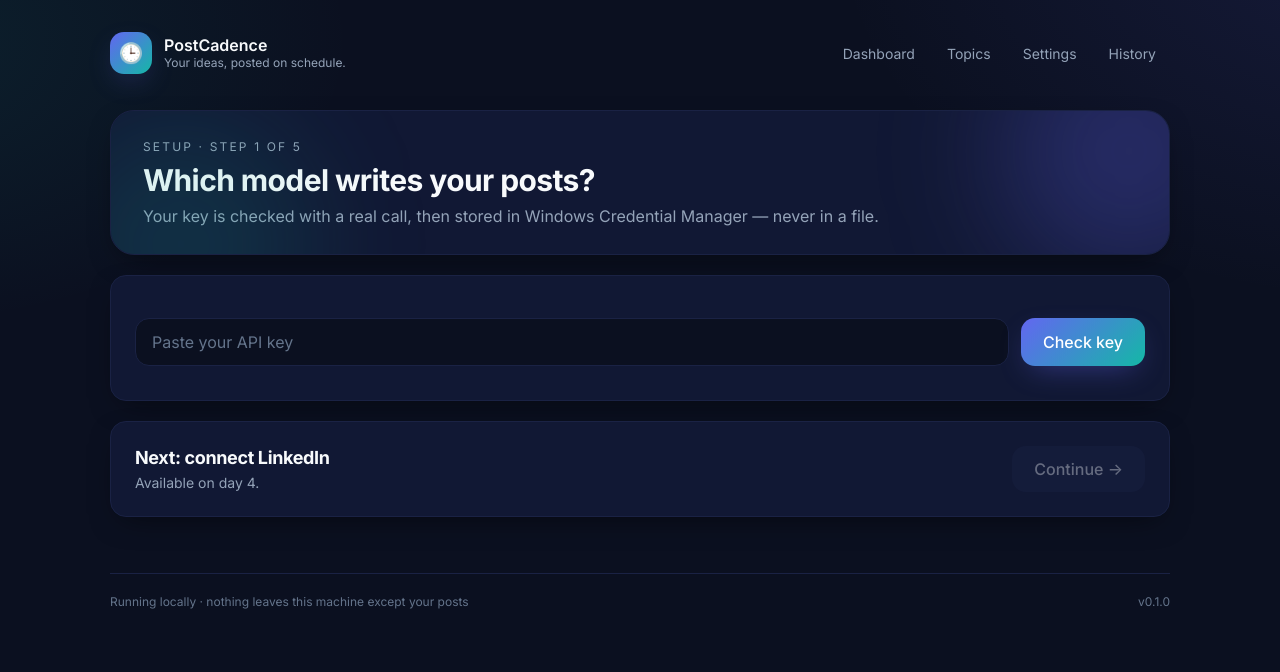
After one commit to sud018/postcadence, a FastAPI app: template web/templates/pages/setup.html in a window 1280 px wide. The commit adds this page. Shown: the top 672 px of the page. Run offline with FastAPI, Linux system fonts and the light colour scheme; the template is opened without the code that fills it, so the values that code supplies are empty.

Commit message:
U3: setup wizard - provider cards, live key check, model list

```diff
--- a/agent/llm/base.py
+++ b/agent/llm/base.py
@@ -29,5 +29,9 @@ class LLMProvider(ABC):
         reply = self.generate("Reply with the single word: ready", max_tokens=10)
         return reply.strip()
 
+    def models(self) -> list[str]:
+        """Model ids this key can use. Providers override; the default is honest about knowing one."""
+        return [self.default_model] if self.default_model else []
+
     def __repr__(self) -> str:
         return f"<{self.__class__.__name__} model={self.model!r}>"
--- a/web/app.py
+++ b/web/app.py
@@ -17,10 +17,11 @@ def create_app() -> FastAPI:
     app = FastAPI(title="PostCadence", version=__version__, docs_url=None, redoc_url=None)
     app.mount("/static", StaticFiles(directory=str(WEB_DIR / "static")), name="static")
 
-    from web.routers import dashboard, topics
+    from web.routers import dashboard, topics, wizard
 
     app.include_router(dashboard.router)
     app.include_router(topics.router)
+    app.include_router(wizard.router)
     return app
 
 
--- /dev/null
+++ b/web/routers/wizard.py
@@ -0,0 +1,111 @@
+"""Setup wizard: pick a provider, prove the key works, choose a model."""
+from __future__ import annotations
+
+from fastapi import APIRouter, Form, Request
+from fastapi.responses import HTMLResponse
+
+from agent.config import PROVIDERS, load_config, save_config
+from agent.llm import KEY_NAMES, get_provider
+from agent.llm.base import AuthError, LLMError
+from agent.secrets_store import get_secret, mask, set_secret
+from web.app import templates
+
+router = APIRouter(prefix="/setup")
+
+PROVIDER_CARDS = [
+    {"id": "openai", "name": "OpenAI", "note": "GPT-4o and friends", "icon": "🟢",
+     "help": "platform.openai.com → API keys"},
+    {"id": "anthropic", "name": "Anthropic", "note": "Claude models", "icon": "🟣",
+     "help": "console.anthropic.com → API keys"},
+    {"id": "gemini", "name": "Google", "note": "Gemini models", "icon": "🔵",
+     "help": "aistudio.google.com → Get API key"},
+    {"id": "ollama", "name": "Ollama", "note": "Runs on this machine, free", "icon": "⚪",
+     "help": "No key needed. Cloud posting will not work with this."},
+]
+
+
+def _state() -> dict:
+    """What the wizard already knows, read from the real config and keyring."""
+    cfg = load_config()
+    key_name = KEY_NAMES.get(cfg.llm_provider)
+    key = get_secret(key_name) if key_name else None
+    return {
+        "cfg": cfg,
+        "providers": PROVIDER_CARDS,
+        "selected": cfg.llm_provider,
+        "key_set": bool(key) or key_name is None,
+        "masked": mask(key) if key else "",
+    }
+
+
+@router.get("", response_class=HTMLResponse)
+def page(request: Request) -> HTMLResponse:
+    return templates.TemplateResponse(request=request, name="pages/setup.html", context=_state())
+
+
+@router.post("/provider", response_class=HTMLResponse)
+def save_provider(request: Request, provider: str = Form(...), api_key: str = Form("")) -> HTMLResponse:
+    """Validate the key with a real call before storing anything."""
+    if provider not in PROVIDERS:
+        return _result(request, error=f"Unknown provider {provider!r}.")
+
+    key_name = KEY_NAMES.get(provider)
+    api_key = api_key.strip()
+
+    if key_name and not api_key:
+        api_key = get_secret(key_name) or ""
+        if not api_key:
+            return _result(request, error="Paste a key to continue.")
+
+    cfg = load_config()
+    cfg.llm_provider = provider
+    probe = _probe(provider, api_key, cfg.llm_model)
+
+    if probe["error"]:
+        return _result(request, error=probe["error"])
+
+    if key_name and api_key:
+        set_secret(key_name, api_key)
+    cfg.llm_model = ""              # the old model may not exist on the new provider
+    save_config(cfg)
+
+    return _result(request, reply=probe["reply"], models=probe["models"], provider=provider)
+
+
+def _probe(provider: str, api_key: str, model: str) -> dict:
+    """One live call: does the key work, and what models can it use?"""
+    from agent.config import Config
+
+    trial = Config(llm_provider=provider, llm_model=model)
+    try:
+        # build the provider directly so an unsaved key can be tested
+        if provider == "openai":
+            from agent.llm.openai_p import OpenAIProvider
+            worker = OpenAIProvider(api_key, model)
+        else:
+            worker = get_provider(trial)
+        return {"reply": worker.check(), "models": worker.models(), "error": ""}
+    except AuthError as exc:
+        return {"reply": "", "models": [], "error": str(exc)}
+    except LLMError as exc:
+        return {"reply": "", "models": [], "error": str(exc)}
+
+
+def _result(request: Request, reply: str = "", models: list[str] | None = None,
+            provider: str = "", error: str = "") -> HTMLResponse:
+    cfg = load_config()
+    return templates.TemplateResponse(
+        request=request,
+        name="partials/provider_result.html",
+        context={"reply": reply, "models": models or [], "error": error,
+                 "provider": provider or cfg.llm_provider, "chosen": cfg.llm_model},
+    )
+
+
+@router.post("/model", response_class=HTMLResponse)
+def save_model(request: Request, model: str = Form(...)) -> HTMLResponse:
+    cfg = load_config()
+    cfg.llm_model = model.strip()
+    save_config(cfg)
+    return templates.TemplateResponse(
+        request=request, name="partials/model_saved.html", context={"model": cfg.llm_model})
--- a/web/static/css/app.css
+++ b/web/static/css/app.css
@@ -171,3 +171,21 @@ h1,h2,h3 { color:var(--white); margin:0; letter-spacing:-.02em; }
 .flash { margin:16px 24px 0; padding:11px 16px; border-radius:12px; font-size:14px; }
 .flash-ok  { background:rgba(20,184,166,.12); border:1px solid rgba(20,184,166,.30); color:var(--teal-400); }
 .flash-bad { background:rgba(251,113,133,.12); border:1px solid rgba(251,113,133,.30); color:var(--rose); }
+
+/* setup wizard ------------------------------------------------------------- */
+.cards { display:grid; grid-template-columns:repeat(auto-fit,minmax(160px,1fr)); gap:12px; }
+.pcard {
+  padding:18px; border-radius:16px; cursor:pointer; text-align:center;
+  background:var(--ink-900); border:1.5px solid var(--ink-700); transition:.18s;
+}
+.pcard:hover { border-color:var(--ink-600); transform:translateY(-2px); }
+.pcard.is-on { border-color:var(--brand-500); background:rgba(99,102,241,.10);
+               box-shadow:0 0 0 3px rgba(99,102,241,.14); }
+.pcard-icon { font-size:26px; }
+.pcard-name { margin-top:8px; font-weight:600; color:var(--white); }
+.pcard-note { margin-top:2px; font-size:12px; color:var(--muted); }
+
+.keyrow { display:flex; gap:12px; margin-top:18px; }
+.hint { margin:10px 2px 0; font-size:13px; color:var(--dim); }
+.hint code { background:var(--ink-900); padding:2px 6px; border-radius:6px; color:var(--muted); }
+select.input { appearance:none; cursor:pointer; }
--- /dev/null
+++ b/web/static/js/setup.js
@@ -0,0 +1,56 @@
+/* Setup step 1: choose a provider, verify the key, pick a model. */
+
+const form = document.getElementById("provider-form");
+const result = document.getElementById("result");
+const where = document.getElementById("where");
+
+const HELP = {
+  openai: "platform.openai.com → API keys",
+  anthropic: "console.anthropic.com → API keys",
+  gemini: "aistudio.google.com → Get API key",
+  ollama: "No key needed. Cloud posting will not work with this.",
+};
+
+/* highlight the chosen card and update the hint */
+form.addEventListener("change", (event) => {
+  if (event.target.name !== "provider") return;
+  document.querySelectorAll(".pcard").forEach((card) =>
+    card.classList.toggle("is-on", card.contains(event.target) && event.target.checked));
+  where.textContent = HELP[event.target.value] || "";
+  result.innerHTML = "";
+});
+
+document.querySelectorAll(".pcard").forEach((card) =>
+  card.addEventListener("click", () => {
+    document.querySelectorAll(".pcard").forEach((c) => c.classList.remove("is-on"));
+    card.classList.add("is-on");
+  }));
+
+/* verify the key */
+form.addEventListener("submit", async (event) => {
+  event.preventDefault();
+  const button = form.querySelector("button");
+  const original = button.textContent;
+  button.disabled = true;
+  button.textContent = "Checking…";
+  result.innerHTML = '<div class="flash">Asking the model to say hello…</div>';
+
+  const response = await fetch("/setup/provider", { method: "POST", body: new FormData(form) });
+  result.innerHTML = await response.text();
+  document.getElementById("api-key").value = "";
+
+  button.disabled = false;
+  button.textContent = original;
+  wireModelForm();
+});
+
+/* the model dropdown arrives with the result, so wire it up afterwards */
+function wireModelForm() {
+  const modelForm = document.getElementById("model-form");
+  if (!modelForm) return;
+  modelForm.addEventListener("submit", async (event) => {
+    event.preventDefault();
+    const response = await fetch("/setup/model", { method: "POST", body: new FormData(modelForm) });
+    result.innerHTML = await response.text();
+  });
+}
--- /dev/null
+++ b/web/templates/pages/setup.html
@@ -0,0 +1,56 @@
+{% extends "base.html" %}
+{% block title %}Setup · PostCadence{% endblock %}
+{% block content %}
+
+<section class="hero rise" style="padding:28px 32px;">
+  <div class="hero-inner">
+    <div>
+      <div class="eyebrow">Setup · step 1 of 5</div>
+      <h1 style="font-size:30px; margin-top:6px;">Which model writes your posts?</h1>
+      <p style="color:var(--muted); margin:8px 0 0;">
+        Your key is checked with a real call, then stored in Windows Credential Manager — never in a file.
+      </p>
+    </div>
+  </div>
+</section>
+
+<section class="card card-pad rise" style="margin-bottom:20px;">
+  <form id="provider-form">
+    <div class="cards">
+      {% for p in providers %}
+        <label class="pcard {{ 'is-on' if p.id == selected }}">
+          <input type="radio" name="provider" value="{{ p.id }}" hidden
+                 {% if p.id == selected %}checked{% endif %}>
+          <div class="pcard-icon">{{ p.icon }}</div>
+          <div class="pcard-name">{{ p.name }}</div>
+          <div class="pcard-note">{{ p.note }}</div>
+        </label>
+      {% endfor %}
+    </div>
+
+    <div class="keyrow">
+      <input class="input" type="password" name="api_key" id="api-key" autocomplete="off"
+             placeholder="{{ 'Key already stored — paste a new one to replace it' if key_set else 'Paste your API key' }}">
+      <button class="btn" type="submit">Check key</button>
+    </div>
+    <p class="hint" id="key-hint">
+      {% if masked %}Stored: <code>{{ masked }}</code> · {% endif %}
+      <span id="where">{{ providers | selectattr('id', 'equalto', selected) | map(attribute='help') | first }}</span>
+    </p>
+  </form>
+
+  <div id="result"></div>
+</section>
+
+<section class="card card-pad rise">
+  <div style="display:flex; justify-content:space-between; align-items:center;">
+    <div>
+      <h2 style="font-size:18px;">Next: connect LinkedIn</h2>
+      <p style="color:var(--muted); margin:6px 0 0; font-size:14px;">Available on day 4.</p>
+    </div>
+    <button class="btn btn-ghost" disabled>Continue →</button>
+  </div>
+</section>
+
+<script src="/static/js/setup.js" defer></script>
+{% endblock %}
--- /dev/null
+++ b/web/templates/partials/model_saved.html
@@ -0,0 +1,3 @@
+<div class="flash flash-ok" style="margin:18px 0 0;">
+  Saved. Posts will be written by <b>{{ model }}</b>.
+</div>
```
Also changed, not shown: agent/llm/openai_p.py (+16 -0 lines), tests/web/test_setup_page.py (added, +64 -0 lines), web/templates/partials/provider_result.html (added, +17 -0 lines), Claude outputs/setup.png (added).
